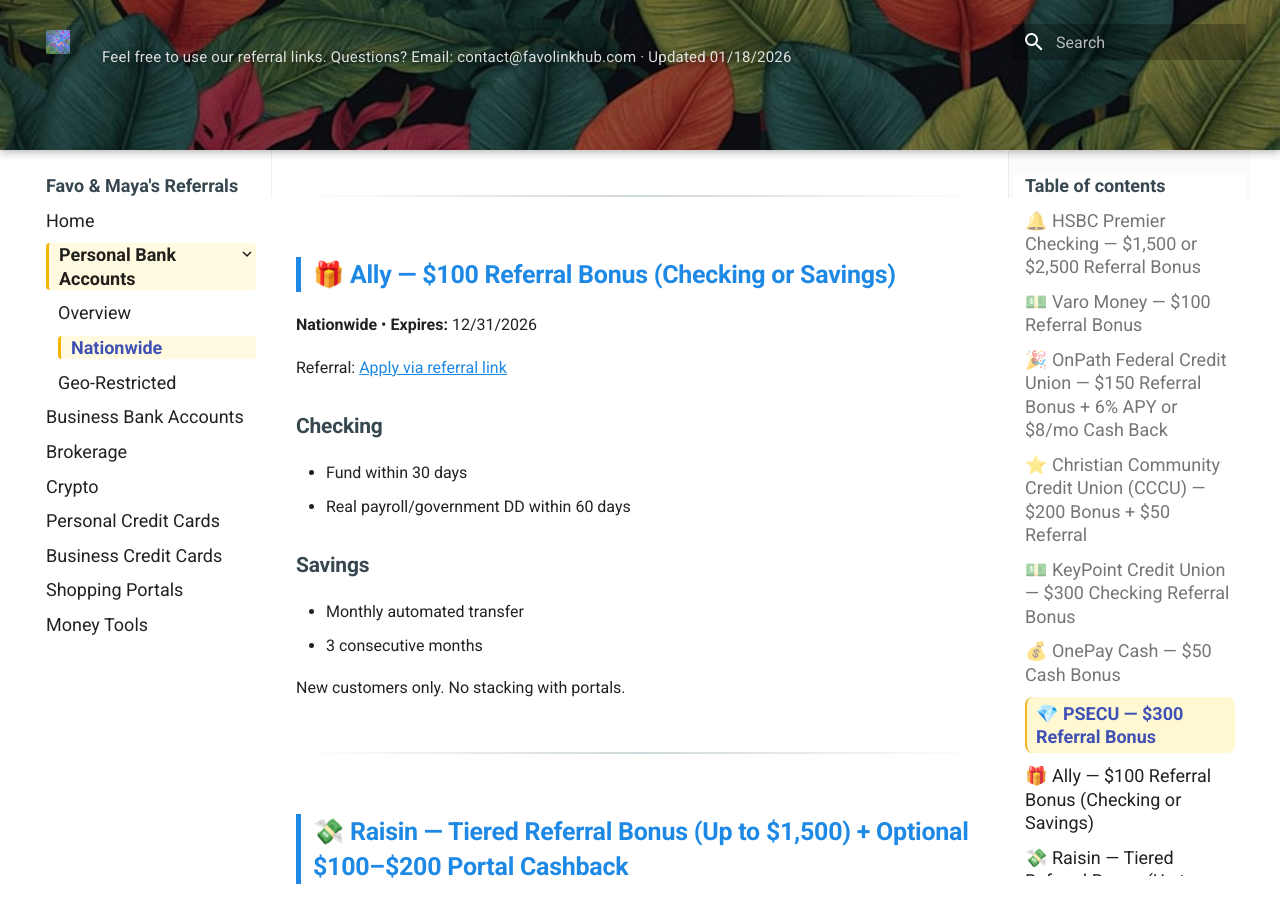
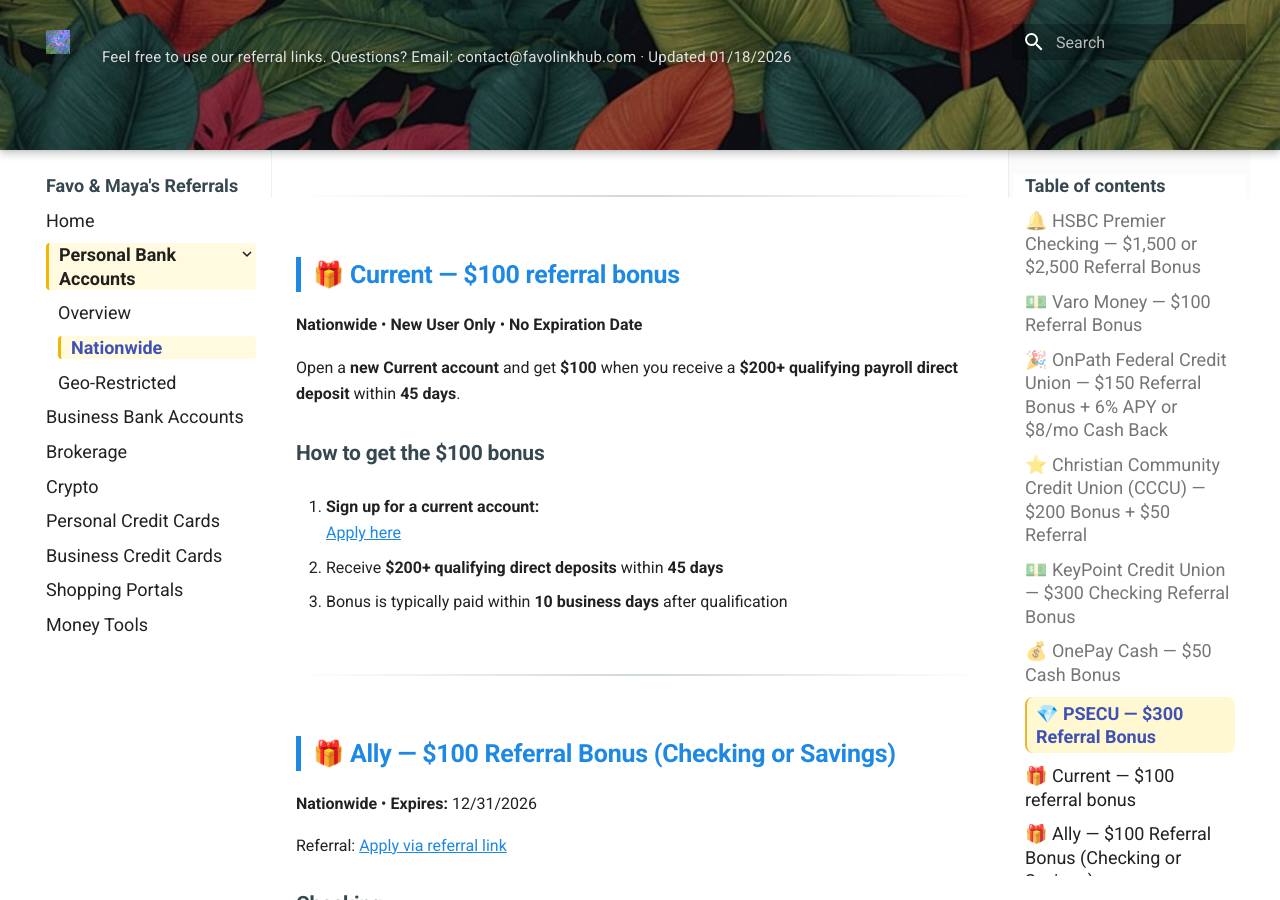
Before and after one commit to whispersofzephyr/favolinkhub-site, an MkDocs documentation site: the page built from docs/personal-bank-nationwide.md, in a window 1280 px wide and 900 px high, scrolled down 12406 px. Built offline with MkDocs 1.6.1 and Material for MkDocs 9.7.7, drawn with Linux system fonts in a browser that asks for light colours; some of the changed text lies outside the part shown.

Commit message:
Update personal-bank-nationwide.md

```diff
--- a/docs/personal-bank-nationwide.md
+++ b/docs/personal-bank-nationwide.md
@@ -436,6 +436,22 @@ You are **NOT eligible** if **any** of the following apply:
 
 ---
 
+## 🎁 Current — $100 referral bonus
+**Nationwide** • **New User Only** • **No Expiration Date**
+
+Open a **new Current account** and get **$100** when you receive a **$200+ qualifying payroll direct deposit** within **45 days**.
+
+### How to get the $100 bonus
+
+1. **Sign up for a current account:**
+[Apply here](https://current.com/get-started/?creator_code=ZHISHANW863)
+
+2. Receive **$200+ qualifying direct deposits** within **45 days**
+
+3. Bonus is typically paid within **10 business days** after qualification
+
+---
+
 ## 🎁 Ally — $100 Referral Bonus (Checking or Savings)
 **Nationwide** • **Expires:** 12/31/2026
 
```
Also changed, not shown: other parts of docs/personal-bank-nationwide.md (+0 -2 lines).
